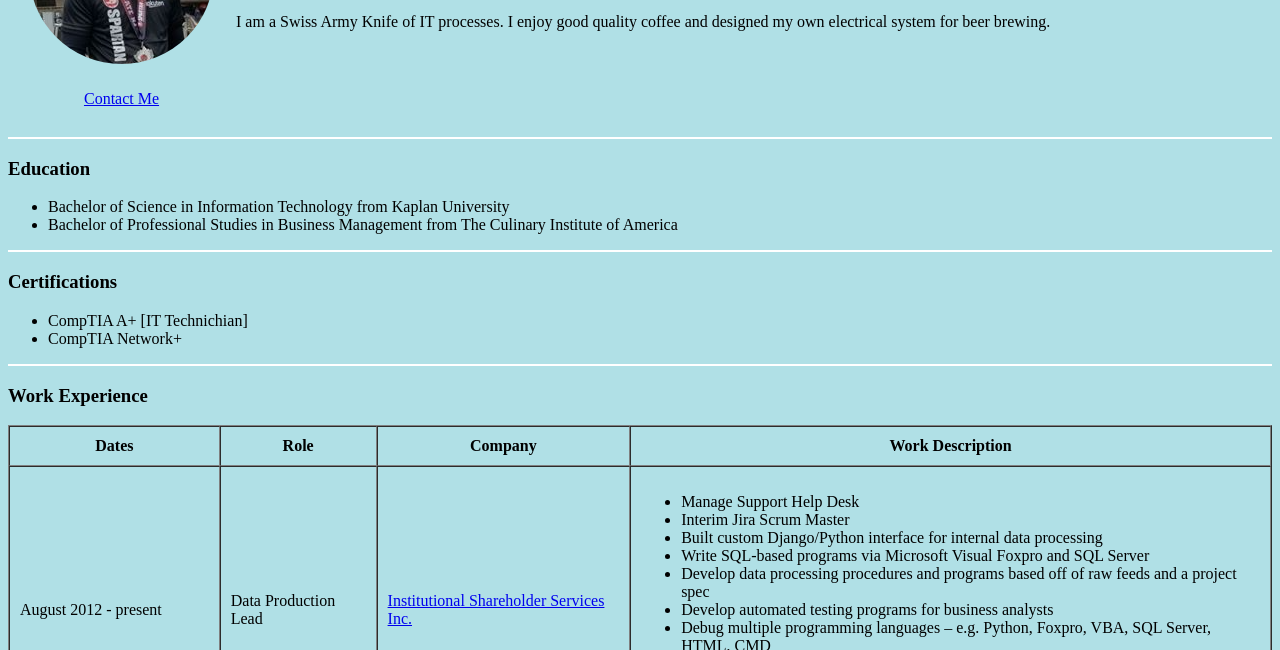
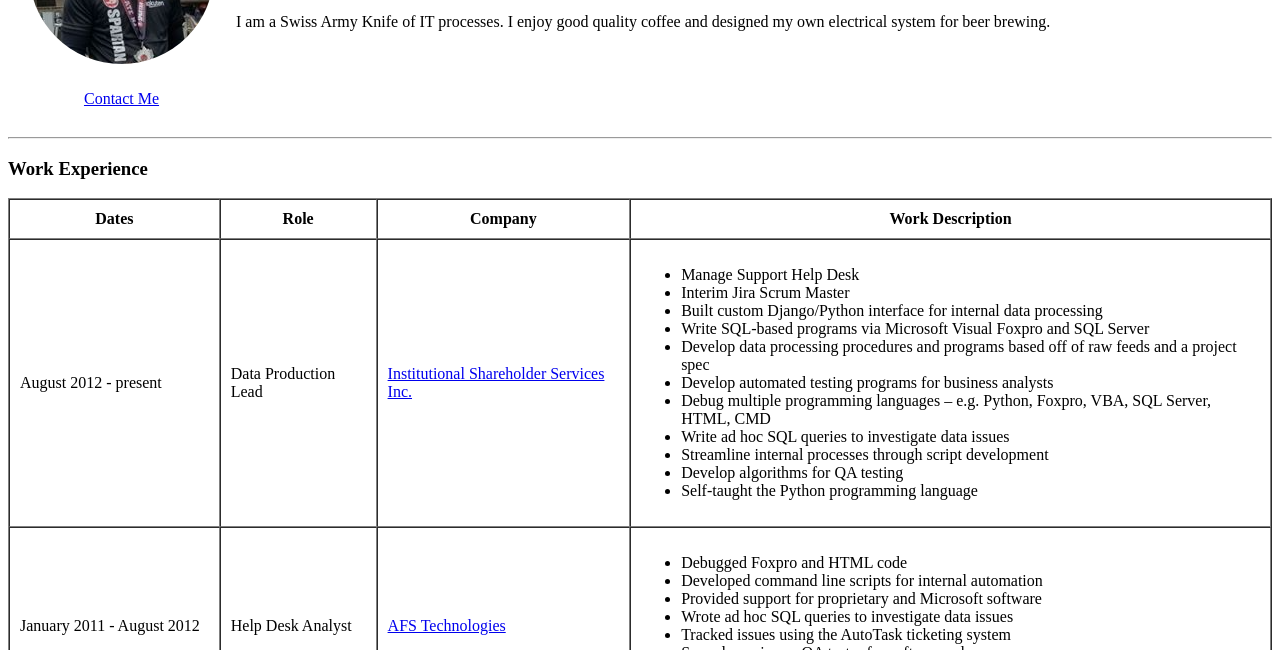
Before and after one commit to BJameson42/cv, a plain HTML site: page index.html in a window 1280 px wide. Shown: the part 150-800 px from the top of the page. Drawn offline with Linux system fonts and the light colour scheme.

Commit message:
Add files via upload

```diff
--- a/index.html
+++ b/index.html
@@ -4,17 +4,7 @@
 <head>
   <meta charset="utf-8">
   <title>Brian's Personal Site</title>
-  <style>
-    body {
-      background-color: powderblue;
-    }
-
-    hr {
-      background-color: white;
-      border-style: none;
-      height: 2px;
-    }
-  </style>
+  <link rel="stylesheet" href="css/styles.css">
 </head>
 
 <body>
@@ -32,20 +22,6 @@
       <td>&nbsp;</td>
     </tr>
   </table>
-
-
-  <hr>
-  <h3>Education</h3>
-  <ul>
-    <li>Bachelor of Science in Information Technology from Kaplan University</li>
-    <li>Bachelor of Professional Studies in Business Management from The Culinary Institute of America</li>
-  </ul>
-  <hr>
-  <h3>Certifications</h3>
-  <ul>
-    <li>CompTIA A+ [IT Technichian]</li>
-    <li>CompTIA Network+</li>
-  </ul>
   <hr>
   <h3>Work Experience</h3>
   <table cellpadding="10" cellspacing="0" border="1">
@@ -155,6 +131,18 @@
     </tr>
   </table>
   <hr>
+  <h3>Education</h3>
+  <ul>
+    <li>Bachelor of Science in Information Technology from Kaplan University</li>
+    <li>Bachelor of Professional Studies in Business Management from The Culinary Institute of America</li>
+  </ul>
+  <hr>
+  <h3>Certifications</h3>
+  <ul>
+    <li>CompTIA A+ [IT Technichian]</li>
+    <li>CompTIA Network+</li>
+  </ul>
+  <hr>
   <h3>Hobbies</h3>
   <ul>
     <li>Fitness & Nutrition</li>
```
Also changed, not shown: contact.html (+1 -11 lines).
